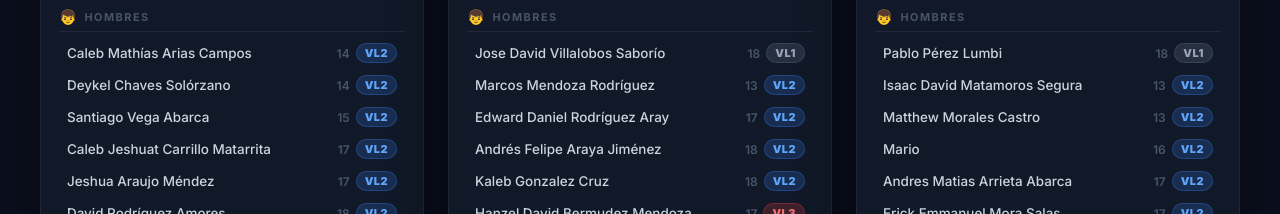
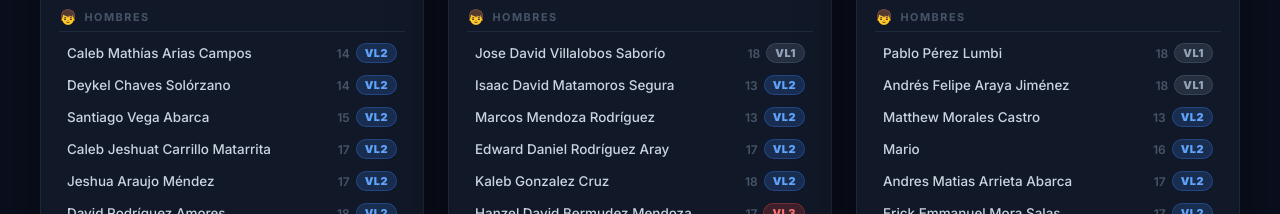
Before and after one commit to MarcosLanza/campamento-equipos, a plain HTML site: page index.html in a window 1280 px wide. Shown: the part 1302-1516 px from the top of the page. Drawn offline with Linux system fonts and the light colour scheme.

Commit message:
Add files via upload

```diff
--- a/index.html
+++ b/index.html
@@ -596,9 +596,10 @@
       <div class="gender-section">
         <div class="gender-label"><span>👦</span> Hombres</div>
         <div class="player-row" data-vl="1" data-gender="H"><div class="player-name">Jose David Villalobos Saborío</div><div class="player-right"><span class="player-age">18</span><span class="vl-badge vl1">VL1</span></div></div>
+        <div class="player-row" data-vl="2" data-gender="H"><div class="player-name">Isaac David Matamoros Segura</div><div class="player-right"><span class="player-age">13</span><span class="vl-badge vl2">VL2</span></div></div>
+
         <div class="player-row" data-vl="2" data-gender="H"><div class="player-name">Marcos Mendoza Rodríguez</div><div class="player-right"><span class="player-age">13</span><span class="vl-badge vl2">VL2</span></div></div>
         <div class="player-row" data-vl="2" data-gender="H"><div class="player-name">Edward Daniel Rodríguez Aray</div><div class="player-right"><span class="player-age">17</span><span class="vl-badge vl2">VL2</span></div></div>
-        <div class="player-row" data-vl="2" data-gender="H"><div class="player-name">Andrés Felipe Araya Jiménez</div><div class="player-right"><span class="player-age">18</span><span class="vl-badge vl2">VL2</span></div></div>
         <div class="player-row" data-vl="2" data-gender="H"><div class="player-name">Kaleb Gonzalez Cruz</div><div class="player-right"><span class="player-age">18</span><span class="vl-badge vl2">VL2</span></div></div>
         <div class="player-row" data-vl="3" data-gender="H"><div class="player-name">Hanzel David Bermudez Mendoza</div><div class="player-right"><span class="player-age">17</span><span class="vl-badge vl3">VL3</span></div></div>
       </div>
@@ -631,7 +632,7 @@
       <div class="gender-section">
         <div class="gender-label"><span>👦</span> Hombres</div>
         <div class="player-row" data-vl="1" data-gender="H"><div class="player-name">Pablo Pérez Lumbi</div><div class="player-right"><span class="player-age">18</span><span class="vl-badge vl1">VL1</span></div></div>
-        <div class="player-row" data-vl="2" data-gender="H"><div class="player-name">Isaac David Matamoros Segura</div><div class="player-right"><span class="player-age">13</span><span class="vl-badge vl2">VL2</span></div></div>
+        <div class="player-row" data-vl="1" data-gender="H"><div class="player-name">Andrés Felipe Araya Jiménez</div><div class="player-right"><span class="player-age">18</span><span class="vl-badge vl1">VL1</span></div></div>
         <div class="player-row" data-vl="2" data-gender="H"><div class="player-name">Matthew Morales Castro</div><div class="player-right"><span class="player-age">13</span><span class="vl-badge vl2">VL2</span></div></div>
         <div class="player-row" data-vl="2" data-gender="H"><div class="player-name">Mario</div><div class="player-right"><span class="player-age">16</span><span class="vl-badge vl2">VL2</span></div></div>
         <div class="player-row" data-vl="2" data-gender="H"><div class="player-name">Andres Matias Arrieta Abarca</div><div class="player-right"><span class="player-age">17</span><span class="vl-badge vl2">VL2</span></div></div>
```
